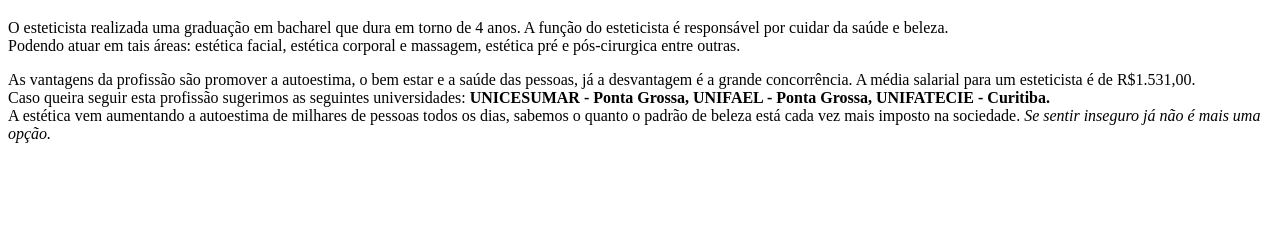
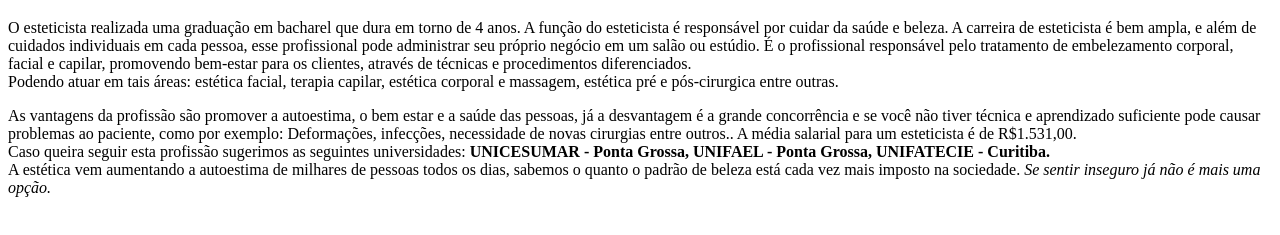
Before and after one commit to brgraniska/PensamentoComputacional_1B, a plain HTML site: page index.html in a window 1280 px wide. Shown: the part 61-296 px from the top of the page. Drawn offline with Linux system fonts and the light colour scheme.

Commit message:
organizando

```diff
--- a/index.html
+++ b/index.html
@@ -11,12 +11,18 @@
 <h1> SOBRE A PROFISSÃO DE ESTETISCISTA </h1>
 
 <p> O esteticista realizada uma graduação em bacharel que dura em torno de 4 anos.
-     A função do esteticista é responsável por cuidar da saúde e beleza. <br>
-     Podendo atuar em tais áreas: estética facial, estética corporal e massagem, estética pré e
+     A função do esteticista é responsável por cuidar da saúde e beleza. A carreira de esteticista é bem ampla,
+      e além de cuidados individuais em cada pessoa, esse profissional pode administrar seu próprio negócio
+      em um salão ou estúdio. É o profissional responsável pelo tratamento de embelezamento corporal, facial e capilar,
+      promovendo bem-estar para os clientes, através de técnicas e procedimentos diferenciados. <br>
+     Podendo atuar em tais áreas: estética facial, terapia capilar, estética corporal e massagem, estética pré e
      pós-cirurgica entre outras. </p>
  <p> As vantagens da profissão são promover a autoestima, o bem estar e a saúde das pessoas,
-    já a desvantagem é a grande concorrência. A média salarial para um esteticista é de R$1.531,00. <br>
-     Caso queira seguir esta profissão sugerimos as seguintes universidades: <strong> UNICESUMAR - Ponta Grossa, UNIFAEL - Ponta Grossa, UNIFATECIE - Curitiba. </strong> <br>
+    já a desvantagem é a grande concorrência e se você não tiver técnica e aprendizado suficiente
+     pode causar problemas ao paciente, como por exemplo: Deformações, infecções, necessidade de
+      novas cirurgias entre outros.. A média salarial para um esteticista é de R$1.531,00. <br>
+     Caso queira seguir esta profissão sugerimos as seguintes universidades: <strong> UNICESUMAR - Ponta Grossa,
+       UNIFAEL - Ponta Grossa, UNIFATECIE - Curitiba. </strong> <br>
       A estética vem aumentando a autoestima de milhares de pessoas todos os dias, sabemos o
        quanto o padrão de beleza está cada vez mais imposto na sociedade.
        <em> Se sentir inseguro já não é mais uma opção. </em> </p>
```
